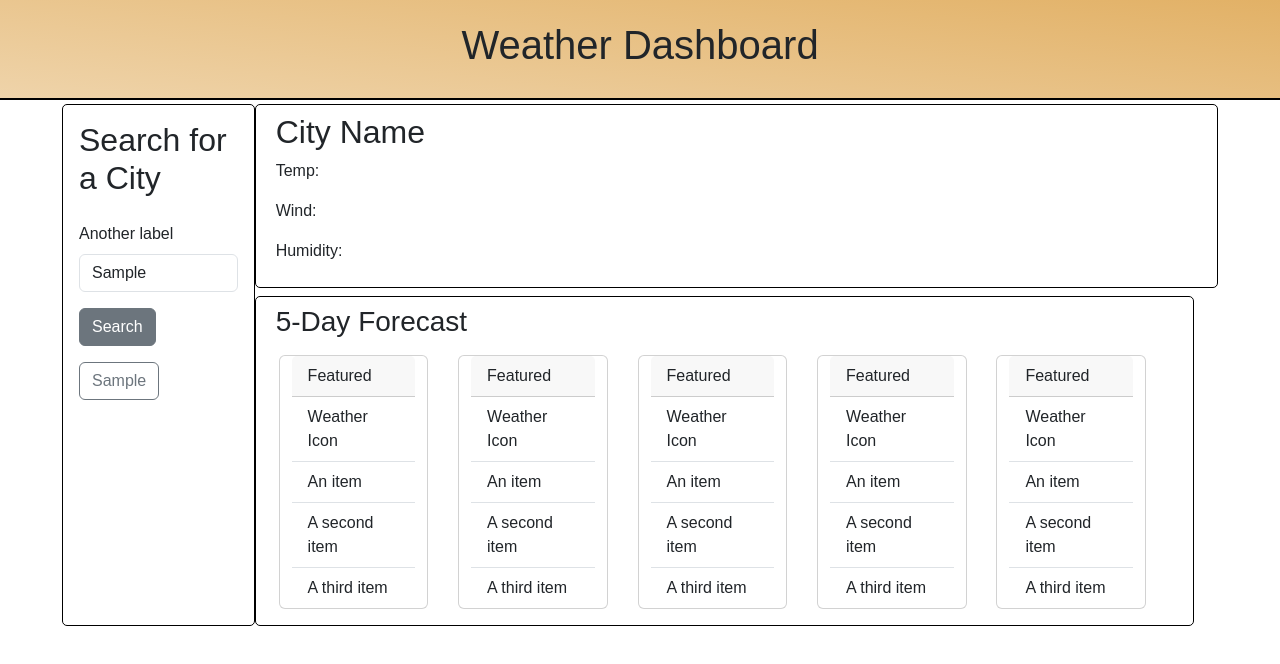
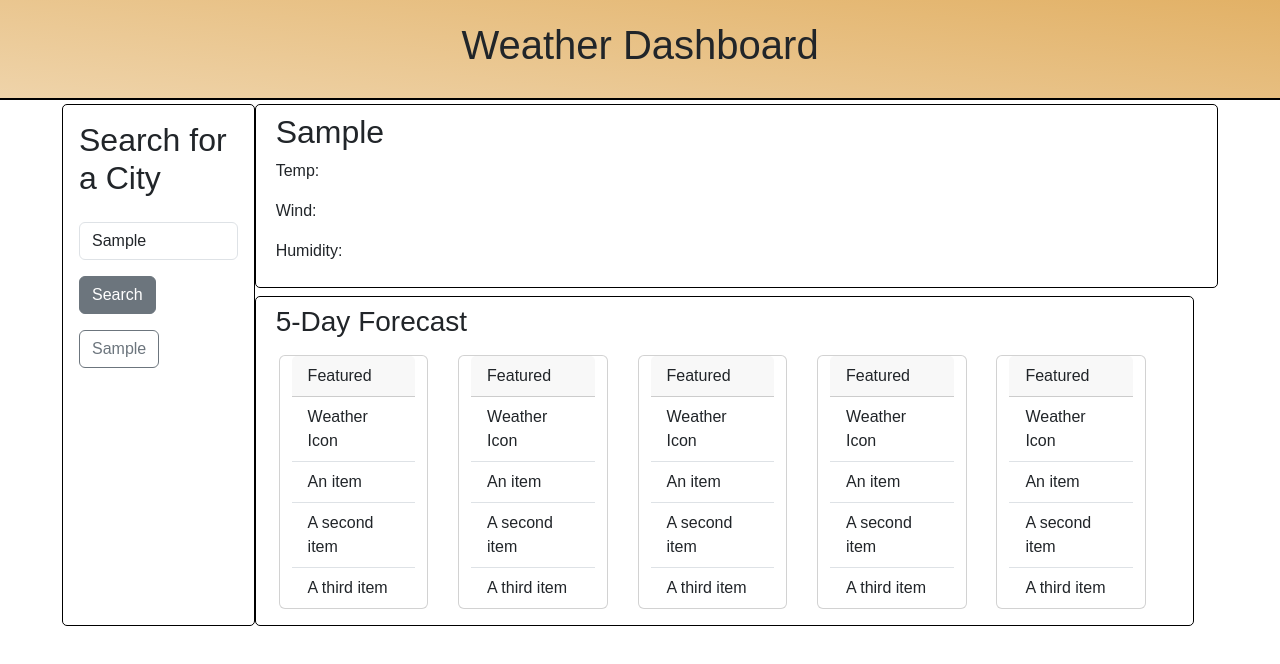
Before and after one commit to a-down/weather-dashboard, a plain HTML site: page index.html in a window 1280 px wide. Both pictures are taken after typing "Sample" into the empty fields and a click on the button "Search". Drawn offline with nearby package versions, Linux system fonts and the light colour scheme.

Commit message:
updated city name on current weather

```diff
--- a/assets/js/script.js
+++ b/assets/js/script.js
@@ -2,7 +2,9 @@
 var searchButton = $('button')
 var searchInput = $('input')
 const searchEl = $('.search-section')
+const searchHistoryEl = $('.search-history')
 let cityName
+const currentWeatherEl = $('.current-weather-section')
 
 let searchHistory = [];
 
@@ -41,7 +43,7 @@ function displaySearchHistory() {
       var newButton = $(
         `<button type="submit" class="d-block btn btn-outline-secondary m-2">${searchHistory[i]}</button>`
       )
-      searchEl.append(newButton);
+      searchHistoryEl.append(newButton);
     }
 }}
 displaySearchHistory();
@@ -55,19 +57,12 @@ searchButton.on('click', function(event) {
   cityName = searchInput.val();
   console.log(cityName);
   saveSearchHistory(cityName);
-})
-
-// search history button event trigger
-searchEl.on('click', 'button', function(event) {
-  event.preventDefault();
-  cityName = $(this).text();
-  console.log(cityName)
+  updateCurrentWeather(cityName);
 })
 
 
 
-
-// save search to
+// save search to search history
 function saveSearchHistory(city) {
   searchHistory.push(cityName);
   var searchHistoryJSON = JSON.stringify(searchHistory);
@@ -75,5 +70,20 @@ function saveSearchHistory(city) {
   var newButton = $(
     `<button type="submit" class="d-block btn btn-outline-secondary m-2">${cityName}</button>`
   )
-  searchEl.append(newButton);
+  searchHistoryEl.append(newButton);
 }
+
+
+
+// search history button event trigger
+searchHistoryEl.on('click', 'button', function(event) {
+  event.preventDefault();
+  var cityNameHistory = $(this).text();
+  console.log(cityNameHistory)
+  updateCurrentWeather(cityNameHistory);
+})
+
+
+function updateCurrentWeather(city) {
+  currentWeatherEl.children().eq(0).text(city);
+}
--- a/index.html
+++ b/index.html
@@ -28,16 +28,19 @@
         </div>
 
         <div class="p-2">
-          <label for="formGroupExampleInput2" class="form-label">Another label</label>
-          <input type="text" class="form-control" id="formGroupExampleInput2" placeholder="Another input placeholder">
+          <input type="text" class="form-control" id="formGroupExampleInput2" placeholder="Type city name here...">
         </div>
 
         <button type="submit" class="btn btn-secondary m-2">Search</button>
+
+        <div class="search-history">
+
+        </div>
       </div>
 
       <!-- display-section -->
       <div class="container col-12 col-lg-10">
-        <div class="display-area row p-2 mb-2">
+        <div class="current-weather-section display-area row p-2 mb-2">
           <h2>City Name</h2>
           <p>Temp:</p>
           <p>Wind:</p>
```
